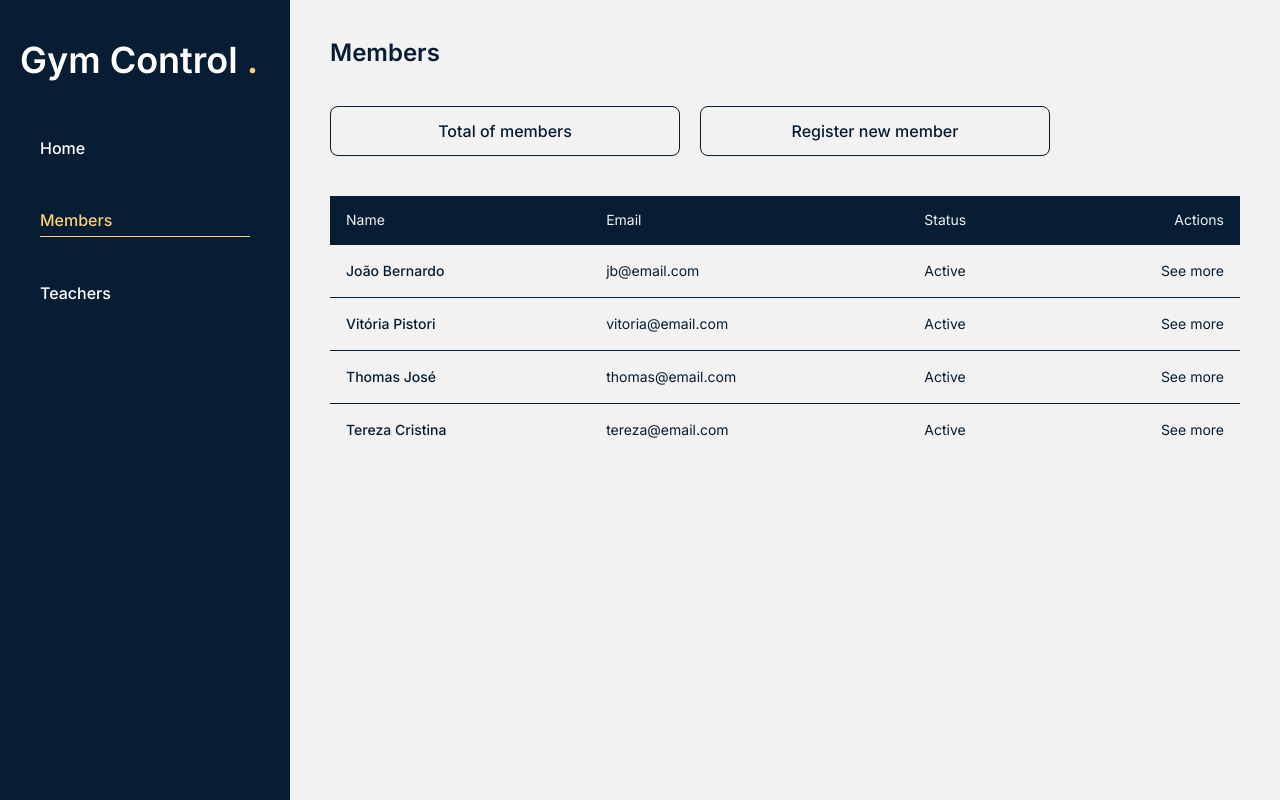
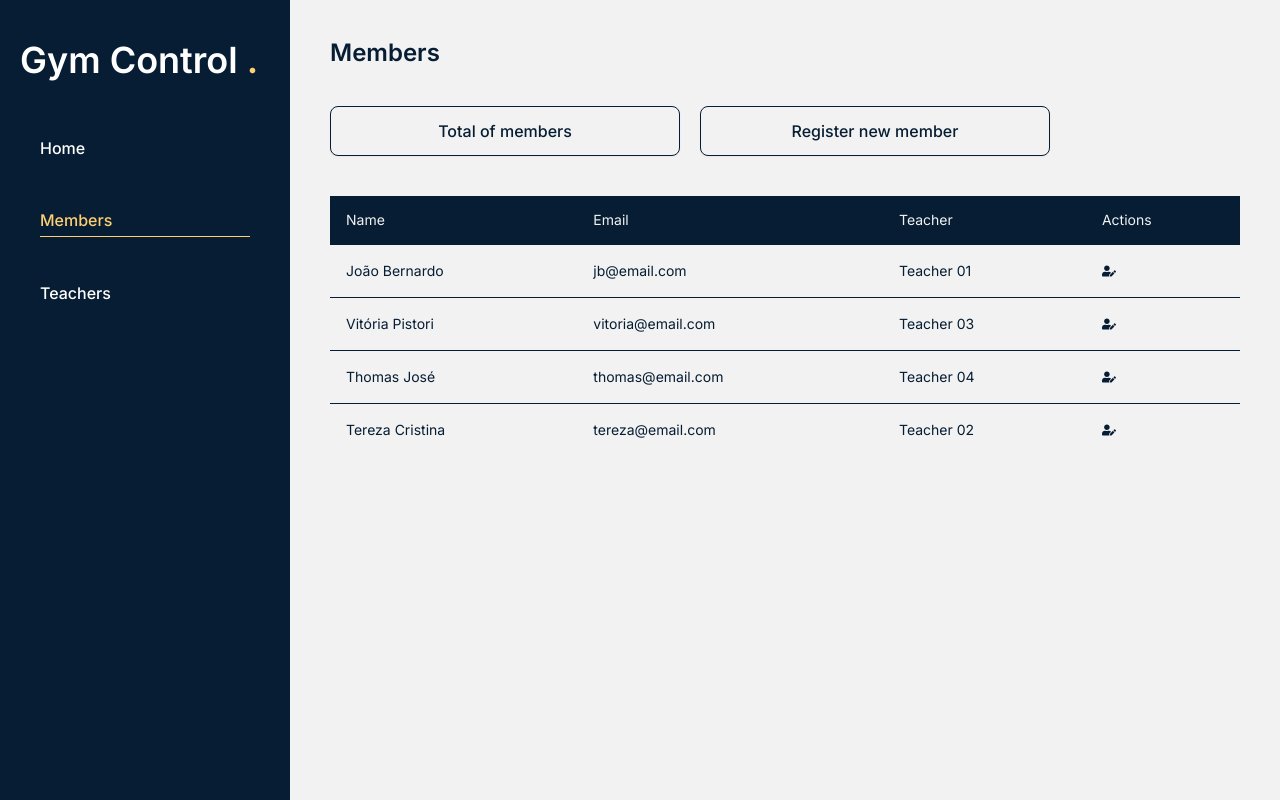
Before and after one commit to jteoni/gym-control, a Next.js app: page /members in a window 1280 px wide. Built offline with nearby package versions, Linux system fonts and the light colour scheme.

Commit message:
Fix table aligns

```diff
--- a/app/members/page.jsx
+++ b/app/members/page.jsx
@@ -7,6 +7,8 @@ import {
     TableRow,
 } from "@/components/ui/table";
 
+import { FaUserEdit } from "react-icons/fa";
+
 import { Card, CardContent } from "@/components/ui/card";
 
 const mockMembers = [
@@ -14,29 +16,29 @@ const mockMembers = [
         id: "INV001",
         name: "João Bernardo",
         email: "jb@email.com",
-        status: "Active",
-        actions: "See more",
+        teacher: "Teacher 01",
+        edit: <FaUserEdit />,
     },
     {
         id: "INV002",
         name: "Vitória Pistori",
         email: "vitoria@email.com",
-        status: "Active",
-        actions: "See more",
+        teacher: "Teacher 03",
+        edit: <FaUserEdit />,
     },
     {
         id: "INV003",
         name: "Thomas José",
         email: "thomas@email.com",
-        status: "Active",
-        actions: "See more",
+        teacher: "Teacher 04",
+        edit: <FaUserEdit />,
     },
     {
         id: "INV004",
         name: "Tereza Cristina",
         email: "tereza@email.com",
-        status: "Active",
-        actions: "See more",
+        teacher: "Teacher 02",
+        edit: <FaUserEdit />,
     },
 ];
 
@@ -62,21 +64,17 @@ const Clients = () => {
                     <TableRow>
                         <TableHead>Name</TableHead>
                         <TableHead>Email</TableHead>
-                        <TableHead>Status</TableHead>
-                        <TableHead className="text-right">Actions</TableHead>
+                        <TableHead>Teacher</TableHead>
+                        <TableHead>Actions</TableHead>
                     </TableRow>
                 </TableHeader>
                 <TableBody>
                     {mockMembers.map((id) => (
                         <TableRow key={id.id}>
-                            <TableCell className="font-medium">
-                                {id.name}
-                            </TableCell>
+                            <TableCell>{id.name}</TableCell>
                             <TableCell>{id.email}</TableCell>
-                            <TableCell>{id.status}</TableCell>
-                            <TableCell className="text-right">
-                                {id.actions}
-                            </TableCell>
+                            <TableCell>{id.teacher}</TableCell>
+                            <TableCell>{id.edit}</TableCell>
                         </TableRow>
                     ))}
                 </TableBody>
--- a/app/teachers/page.jsx
+++ b/app/teachers/page.jsx
@@ -1,5 +1,9 @@
 const Teachers = () => {
-    return <h3>teachers page</h3>;
+    return (
+        <>
+            <h3 className="pb-10">Teachers</h3>
+        </>
+    );
 };
 
 export default Teachers;
--- a/components/ui/table.jsx
+++ b/components/ui/table.jsx
@@ -67,7 +67,7 @@ const TableCell = React.forwardRef(({ className, ...props }, ref) => (
     <td
         ref={ref}
         className={cn(
-            "p-4 align-middle [&:has([role=checkbox])]:pr-0 text-primary",
+            "p-4 align-center [&:has([role=checkbox])]:pr-0 text-primary",
             className
         )}
         {...props}
--- a/package.json
+++ b/package.json
@@ -21,6 +21,7 @@
     "next": "14.2.4",
     "react": "^18",
     "react-dom": "^18",
+    "react-icons": "^5.2.1",
     "tailwind-merge": "^2.3.0",
     "tailwindcss-animate": "^1.0.7"
   },
```
Also changed, not shown: 1 other file (tests, documents, lock files or other folders).
